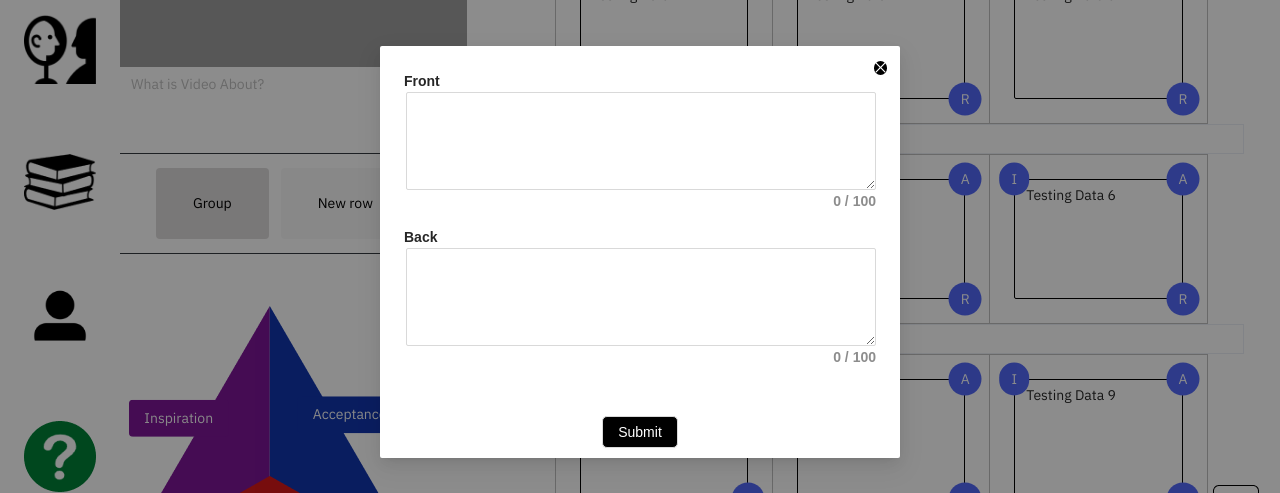
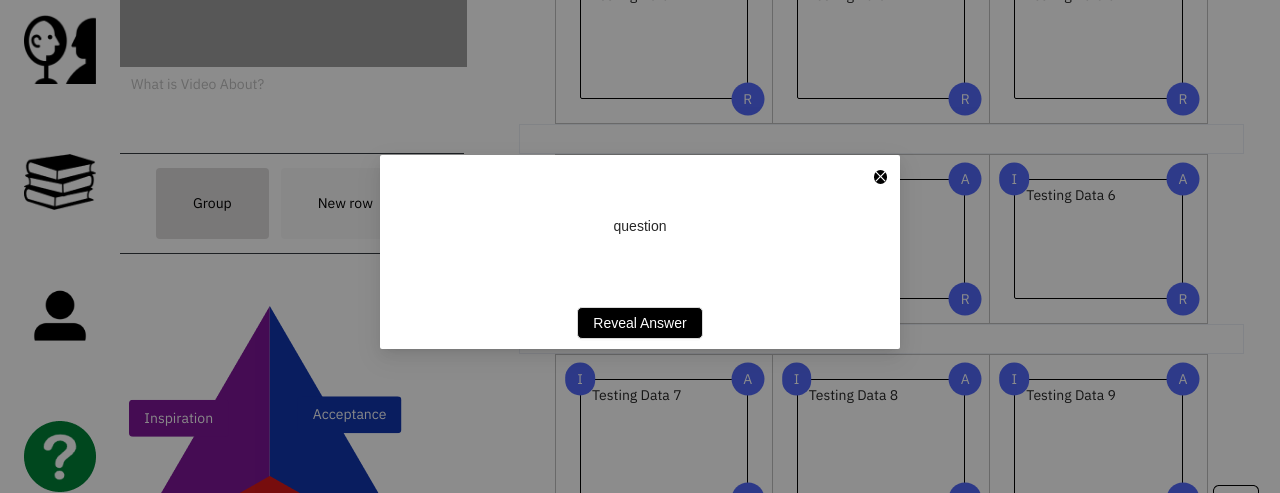
Before and after one commit to tecxar-Avani/tecxar-we-build, a Next.js app: page /newBuild in a window 1280 px wide. Both pictures are taken after a click on the picture 1236 px from the left and 665 px from the top of the page. Shown: the part 148-641 px from the top of the page. Built offline with nearby package versions, Linux system fonts and the light colour scheme; grey boxes are pictures that could not be loaded.

Commit message:
add flashcard complete from front side

```diff
--- a/src/components/FlashCardModal.tsx
+++ b/src/components/FlashCardModal.tsx
@@ -10,8 +10,6 @@ import {
   updateFlashCardData,
 } from "../store/reducers/flashCard.reducer";
 import { IFlashCard } from "../../@types/common";
-
-
 
 const { Search } = Input;
 const { TextArea } = Input;
@@ -46,19 +44,17 @@ const FlashCardModal = (props: any) => {
         props.flashCard.footer.map((btn: any) => {
           return (
             <Button form="form" key="submit" htmlType="submit">
-              Submit
+              {btn}
             </Button>
           );
         })
       }
     >
       <div className="">
-        {props.flashCard.content || (
-          <Form
-            id="form"
-            form={form}
-            onFinish={handleSubmit}
-          >
+        {props.flashCard.content ? (
+          <div className="p-4">{props.flashCard.content}</div>
+        ) : (
+          <Form id="form" form={form} onFinish={handleSubmit}>
             <div className="inputbox">
               <Form.Item name={"question"}>
                 Front
@@ -72,7 +68,7 @@ const FlashCardModal = (props: any) => {
                   id="question"
                 ></TextArea>
               </Form.Item>
-               <Form.Item  name={"answer"}>
+              <Form.Item name={"answer"}>
                 Back
                 <TextArea
                   showCount
--- a/src/components/NewBuildSideCard.tsx
+++ b/src/components/NewBuildSideCard.tsx
@@ -200,8 +200,7 @@ const NewBuildSideCard = (props: any) => {
                 <button className="high-btn">Medium</button>
                 <br></br>
                 <button className="high-btn">High</button>
-                <button className="high-btn3">Very High</button>
-              </div>
+                <button className="high-btn3">Very High</button></div>
             )}
           </Overlay>
         </div>
--- a/src/components/OuterBox.tsx
+++ b/src/components/OuterBox.tsx
@@ -24,6 +24,7 @@ const OuterBox = (props: any) => {
     if (value.length >= maxLength) {
       const nextSibling = parseInt(id) + 1;
       if (nextSibling == null) {
+
         return (
           <>
             <Form
--- a/src/pages/newBuild/index.tsx
+++ b/src/pages/newBuild/index.tsx
@@ -13,6 +13,7 @@ import NewBuildBoxes from "@/components/NewBuildBoxes";
 import FlashCardModal from "@/components/FlashCardModal";
 import AwarenessModal from "@/components/AwarenessModal";
 import { Router, useRouter } from "next/router";
+import { Content } from "antd/lib/layout/layout";
 
 const NewBuild = () => {
   const router = useRouter();
@@ -24,6 +25,10 @@ const NewBuild = () => {
   const flashCardModalData = {
     footer: ["save"],
   };
+  const flashCardModalData2={
+    content:"question",
+    footer:["Reveal Answer"],
+  }
   const awarenessModalData = {
     title: ["hello"],
     footer: ["save", "Reveal answer", "Delete"],
@@ -169,7 +174,7 @@ const NewBuild = () => {
               alt="flashCards"
               src="../../../img/mkCard.png"
               onClick={() => {
-                setModal2Open(true);
+                setModal1Open(true);
               }}
             />
           </div>
@@ -190,6 +195,12 @@ const NewBuild = () => {
         setModal2Open={setModal2Open}
         visible={modal2Open}
       />
+      <FlashCardModal
+      modal2Open={modal1Open}
+      flashCard={flashCardModalData2}
+      setModal2Open={setModal1Open}
+      visible={modal1Open}
+      />
     </>
   );
 };
```
Also changed, not shown: 1 other file (tests, documents, lock files or other folders). Lines whose indentation alone changed are shown as unchanged.
